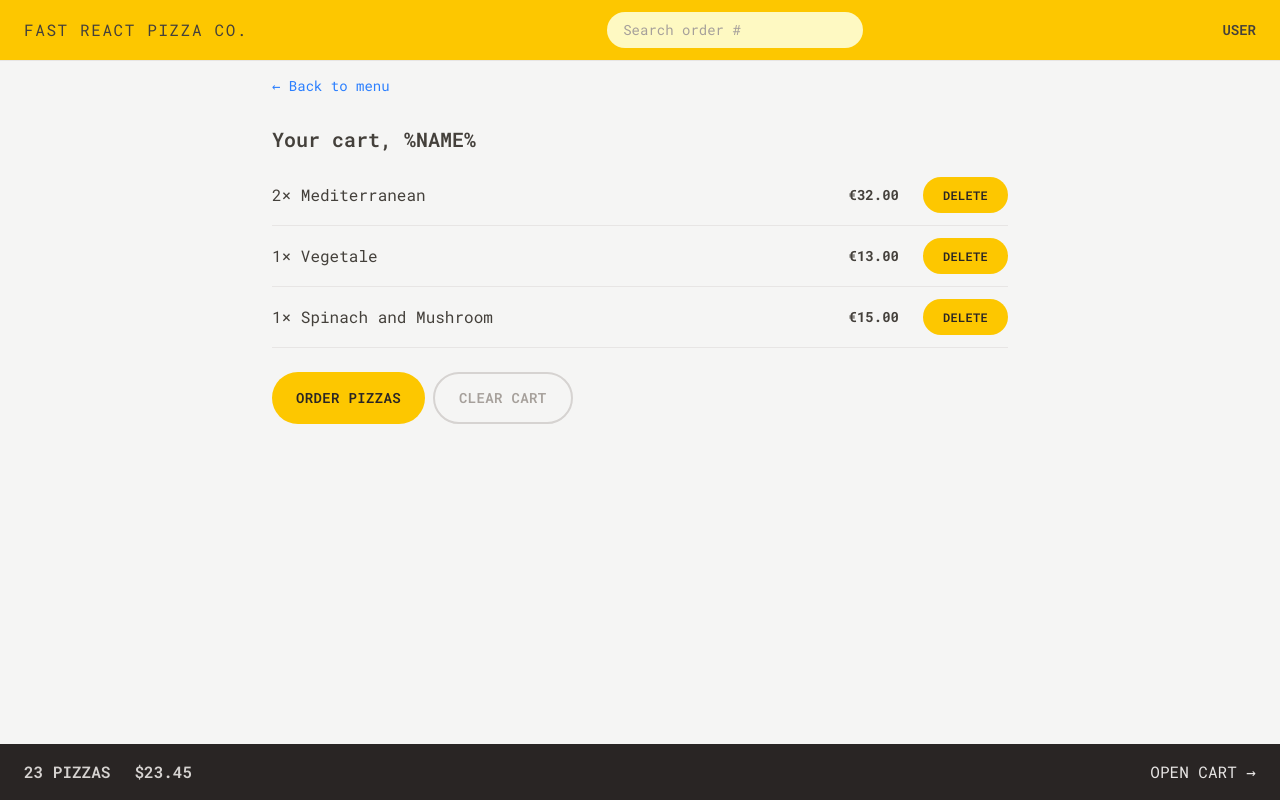
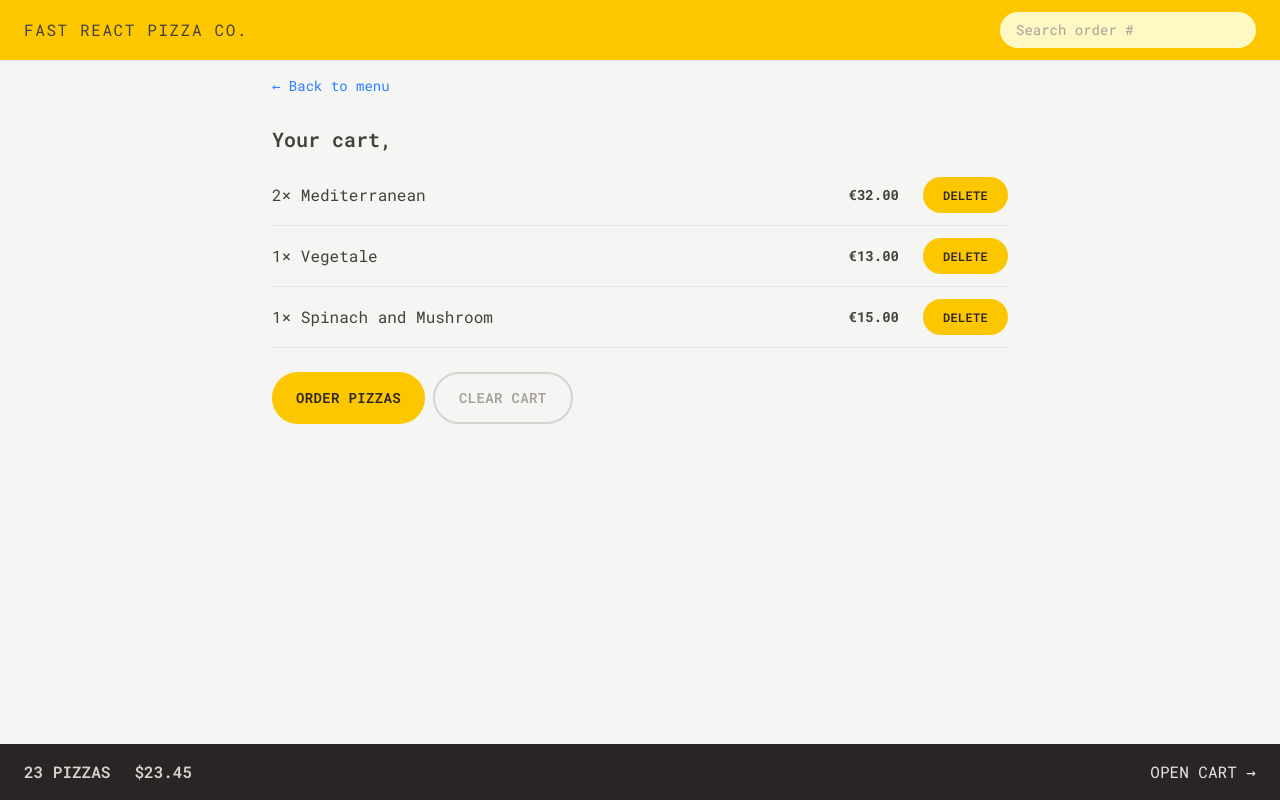
Before and after one commit to Ossi05/Fast-React-Pizza, a React (Vite) app: page /cart in a window 1280 px wide. Built offline with nearby package versions, Linux system fonts and the light colour scheme.

Commit message:
Use userSlice and move userSlice file location

```diff
--- a/src/features/cart/Cart.jsx
+++ b/src/features/cart/Cart.jsx
@@ -1,3 +1,4 @@
+import { useSelector } from "react-redux";
 import Button from "../../ui/Button";
 import LinkButton from "../../ui/LinkButton";
 import CartItem from "./CartItem";
@@ -29,11 +30,15 @@
 function Cart() {
 	const cart = fakeCart;
 
+	const username = useSelector((state) => state.user.username);
+
 	return (
 		<div className="py-3 px-4">
 			<LinkButton to="/menu">&larr; Back to menu</LinkButton>
 
-			<h2 className="mt-7 text-xl font-semibold">Your cart, %NAME%</h2>
+			<h2 className="mt-7 text-xl font-semibold">
+				Your cart, {username}
+			</h2>
 
 			<ul className="divide-y divide-stone-200 border-b border-stone-200 mt-3">
 				{cart.map((item) => (
--- a/src/features/order/CreateOrder.jsx
+++ b/src/features/order/CreateOrder.jsx
@@ -2,6 +2,7 @@
 import { Form, redirect, useActionData, useNavigation } from "react-router-dom";
 import { createOrder } from "../../services/apiRestaurant";
 import Button from "../../ui/Button";
+import { useSelector } from "react-redux";
 
 // https://uibakery.io/regex-library/phone-number
 const isValidPhone = (str) =>
@@ -42,6 +43,8 @@
 	const formErrors = useActionData();
 	const cart = fakeCart;
 
+	const username = useSelector((state) => state.user.username);
+
 	const parentInputStyle =
 		"mb-5 flex gap-2 flex-col sm:flex-row sm:items-center";
 
@@ -59,6 +62,7 @@
 						type="text"
 						name="customer"
 						required
+						defaultValue={username}
 					/>
 				</div>
 
--- a/src/features/user/CreateUser.jsx
+++ b/src/features/user/CreateUser.jsx
@@ -1,11 +1,20 @@
 import { useState } from "react";
 import Button from "../../ui/Button";
+import { useNavigate } from "react-router-dom";
+import { useDispatch } from "react-redux";
+import { updateName } from "./userSlice";
 
 function CreateUser() {
 	const [username, setUsername] = useState("");
 
+	const dispatch = useDispatch();
+	const navigate = useNavigate();
+
 	function handleSubmit(e) {
 		e.preventDefault();
+		if (!username) return;
+		dispatch(updateName(username));
+		navigate("/menu");
 	}
 
 	return (
@@ -24,9 +33,7 @@
 
 			{username !== "" && (
 				<div>
-					<Button to={"/menu"} type="primary">
-						Start ordering
-					</Button>
+					<Button type="primary">Start ordering</Button>
 				</div>
 			)}
 		</form>
--- a/src/features/user/Username.jsx
+++ b/src/features/user/Username.jsx
@@ -1,3 +1,11 @@
+import { useSelector } from "react-redux";
+
 export default function Username() {
-	return <div className="hidden text-sm font-semibold md:block">User</div>;
+	const username = useSelector((state) => state.user.username);
+
+	if (!username) return null;
+
+	return (
+		<div className="hidden text-sm font-semibold md:block">{username}</div>
+	);
 }
--- a/src/services/userSlice.js
+++ b/src/features/user/userSlice.js
@@ -1,5 +1,5 @@
 import { createSlice } from "@reduxjs/toolkit";
-import { getAddress } from "./apiGeocoding";
+import { getAddress } from "../../services/apiGeocoding";
 
 function getPosition() {
 	return new Promise(function (resolve, reject) {
@@ -32,6 +32,7 @@
 	initialState,
 	reducers: {
 		updateName(state, action) {
+			console.log("Updating user name:", action.payload);
 			state.username = action.payload;
 		},
 	},
--- a/src/store.jsx
+++ b/src/store.jsx
@@ -1,5 +1,5 @@
 import { configureStore } from "@reduxjs/toolkit";
-import userReducer from "./services/userSlice";
+import userReducer from "./features/user/userSlice";
 
 const store = configureStore({
 	reducer: {
--- a/src/ui/Home.jsx
+++ b/src/ui/Home.jsx
@@ -1,6 +1,10 @@
+import { useSelector } from "react-redux";
 import CreateUser from "../features/user/CreateUser";
+import Button from "./Button";
 
 function Home() {
+	const username = useSelector((state) => state.user.username);
+
 	return (
 		<div className="my-10 px-4 text-center sm:my-16">
 			<h1 className="mb-8 text-xl font-semibold md:text-3xl">
@@ -10,7 +14,13 @@
 					Straight out of the oven, straight to you.
 				</span>
 			</h1>
-			<CreateUser />
+			{username ? (
+				<Button type="primary" to="/menu">
+					Cpntinue Ordering, {username}
+				</Button>
+			) : (
+				<CreateUser />
+			)}
 		</div>
 	);
 }
```
